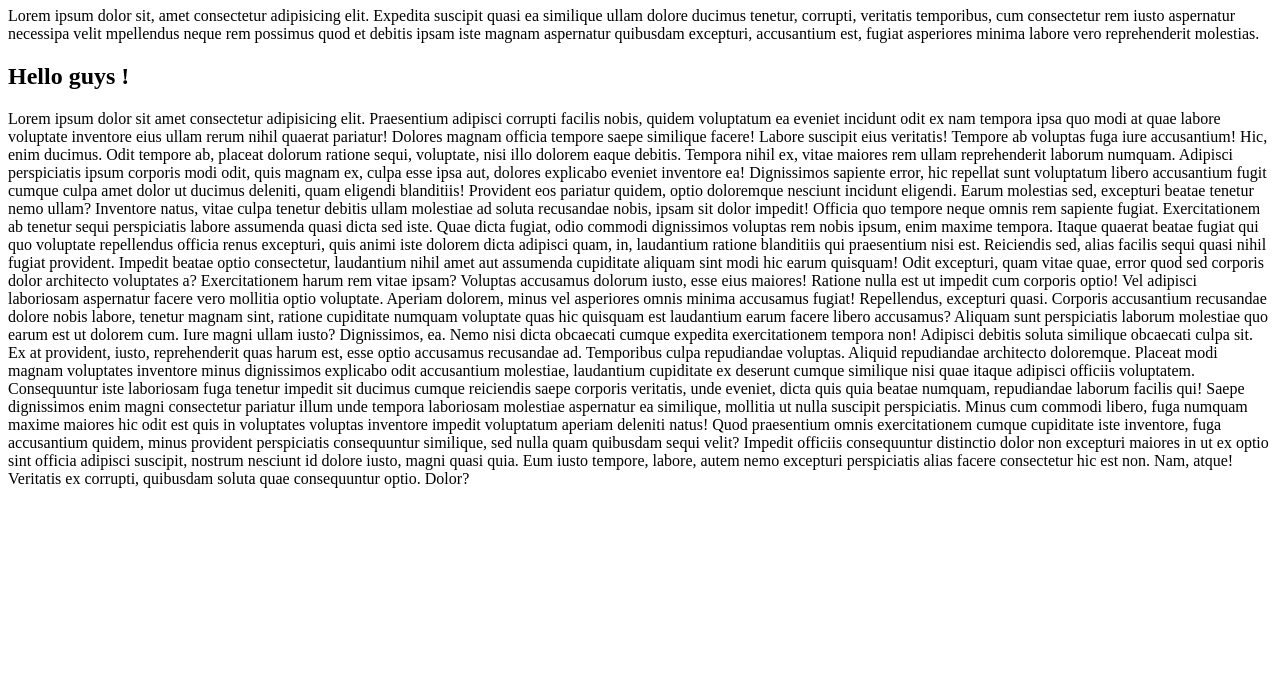
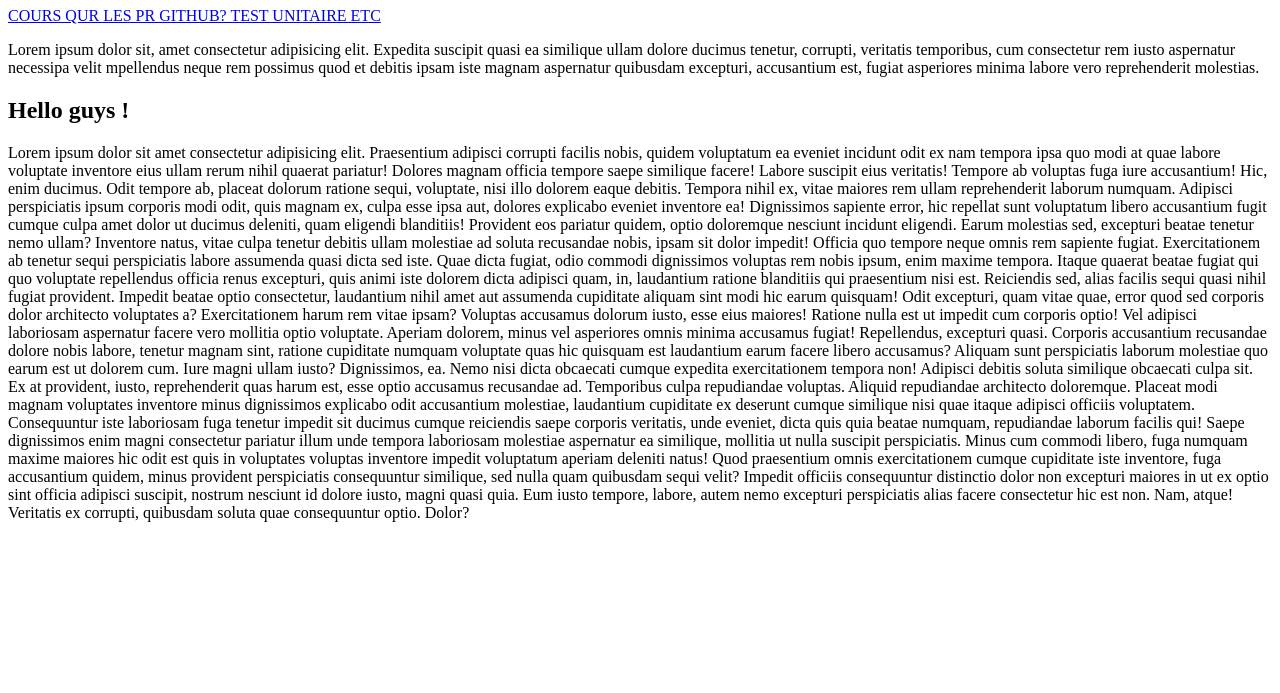
Before and after one commit to igor-jean/github_pages, a website: page index.html in a window 1280 px wide. Shown: the part 107-800 px from the top of the page. Drawn offline with Linux system fonts and the light colour scheme.

Commit message:
ajout lien

```diff
--- a/index.html
+++ b/index.html
@@ -16,6 +16,7 @@
       </nav>
     </header>
     <h1>Hello World !</h1>
+    <a href="https://fine-stranger-d13.notion.site/CI-CD-et-Bonnes-pratiques-2aa8d3710bf34bccb672ae82a1c5a436">COURS QUR LES PR GITHUB? TEST UNITAIRE ETC</a>
     <p>
       Lorem ipsum dolor sit, amet consectetur adipisicing elit. Expedita
       suscipit quasi ea similique ullam dolore ducimus tenetur, corrupti,
```
